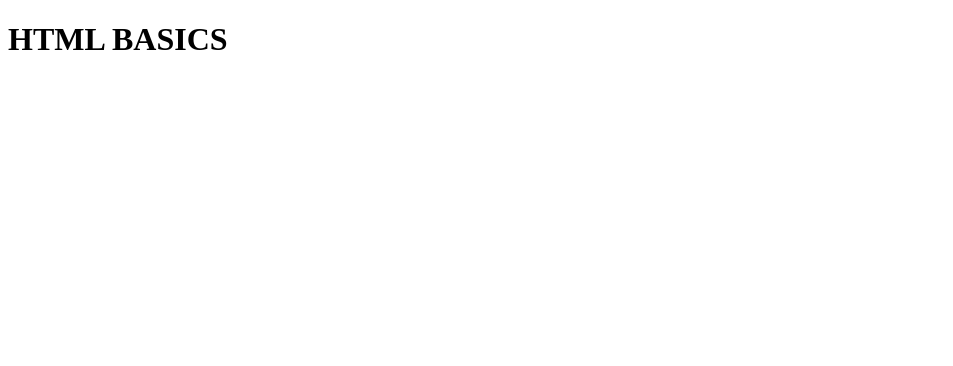
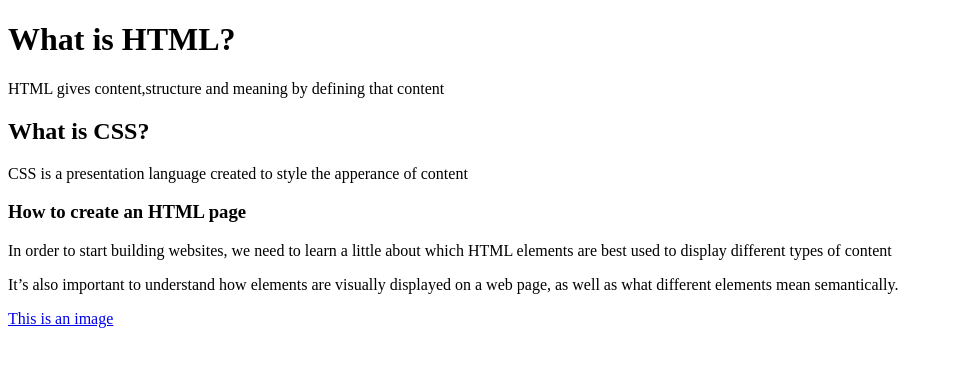
Before and after one commit to Ann-lau/alu-web-development, a plain HTML site: page html_basic/index.html in a window 1280 px wide. Shown: the whole page, without its empty margins (0-953 px from the left). Drawn offline with Linux system fonts and the light colour scheme.

Commit message:
first webpage

```diff
--- a/html_basic/index.html
+++ b/html_basic/index.html
@@ -2,9 +2,16 @@
 <html lang="en">
 	<head>
 		<meta charset ="utf-8">
-		<title>HTML BASICS</title>
+		<title>Learn to code HTML and CSS</title>
 	</head>
 	<body>
-		<h1>HTML BASICS</h1>
+		<h1>What is HTML?</h1>
+		<p> HTML gives content,structure and meaning by defining that content</p>
+		<h2>What is CSS?</h2>
+		<p>CSS is a presentation language created to style the apperance of content</p>
+		<h3>How to create an HTML page</h3>
+		<p>In order to start building websites, we need to learn a little about which HTML elements are best used to display different types of content</p>
+		<p>It’s also important to understand how elements are visually displayed on a web page, as well as what different elements mean semantically.</p>
+		<a href="https://www.holbertonschool.com/holberton-logo.png">This is an image</a>
 	</body>
 </html>
```
